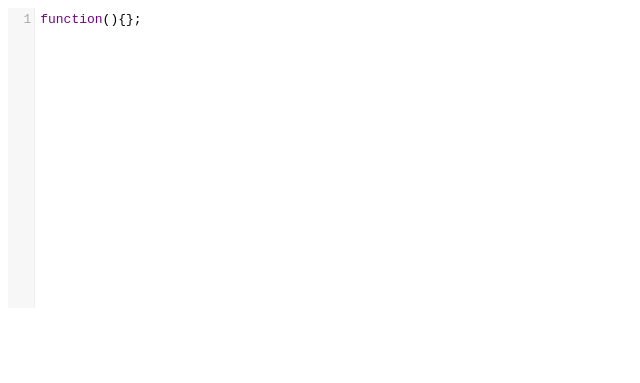
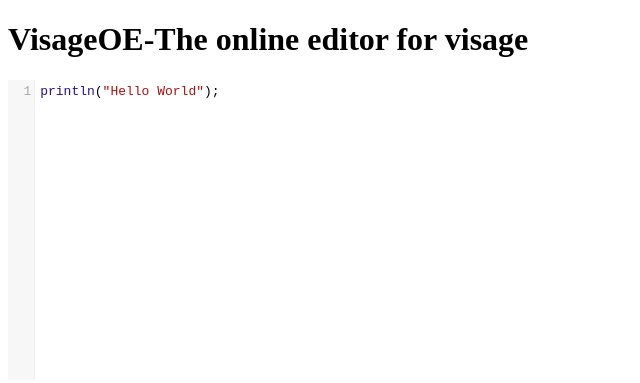
Before and after one commit to IAMIronmanSam/VisageOE, a plain HTML site: page index.html in a window 1280 px wide. Shown: the whole page, without its empty margins (0-640 px from the left). Drawn offline with Linux system fonts and the light colour scheme.

Commit message:
Added title to the page with a H1 Tag

```diff
--- a/index.html
+++ b/index.html
@@ -3,7 +3,7 @@
 <html xmlns="http://www.w3.org/1999/xhtml">
     <head>
         <meta http-equiv="Content-Type" content="text/html; charset=utf-8" />
-        <title>New Web Project</title>
+        <title>VisageOE-The online Visage Editor</title>
         <script src="lib/codemirror.js" type="text/javascript"></script>
     	<link rel="stylesheet" href="lib/codemirror.css" />
     	<script src="mode/visage/visage.js" type="text/javascript"></script>
@@ -35,7 +35,8 @@
     </head>
     <body>
       <div>
-      		<textarea id="code" rows="10" cols="20">function(){};</textarea>
+            <h1>VisageOE-The online editor for visage</h1>
+      		<textarea id="code" rows="10" cols="20">println("Hello World");</textarea>
       </div>
     </body>
 </html>
```
